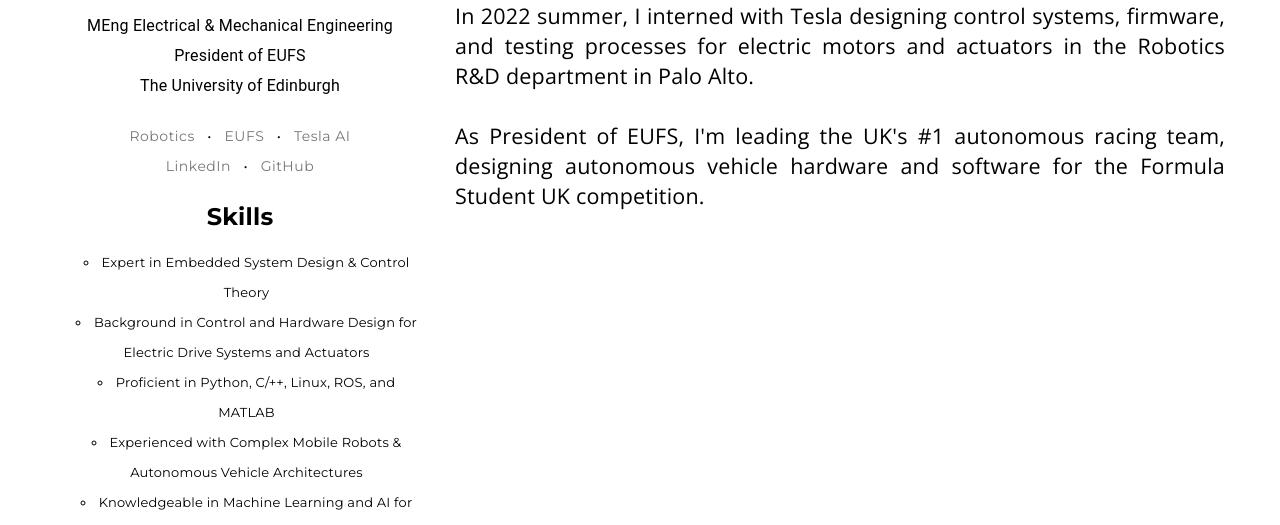
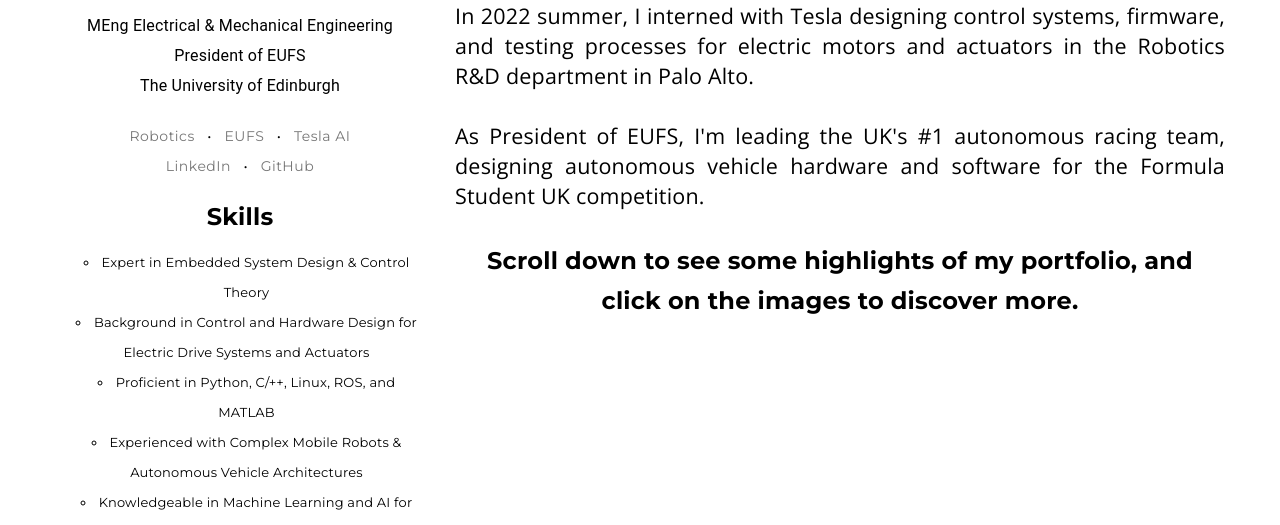
Before and after one commit to sandorfelber/sandorfelber.github.io, a website: page index.html in a window 1280 px wide. Shown: the part 559-1084 px from the top of the page. Drawn offline with nearby package versions, Linux system fonts and the light colour scheme.

Commit message:
Update index.html

```diff
--- a/index.html
+++ b/index.html
@@ -118,6 +118,7 @@
                 <p style="font-size: 21.5px; text-align: justify; font-family: 'Open Sans', sans-serif;">
                     As President of EUFS, I'm leading the UK's #1 autonomous racing team, designing autonomous vehicle hardware and software for the Formula Student UK competition.
                 </p>
+		<h2 style="font-size: 24px; margin-top: 0;">Scroll down to see some highlights of my portfolio, and click on the images to discover more.</h2>
             </div>
         </div>
     </div>
```
